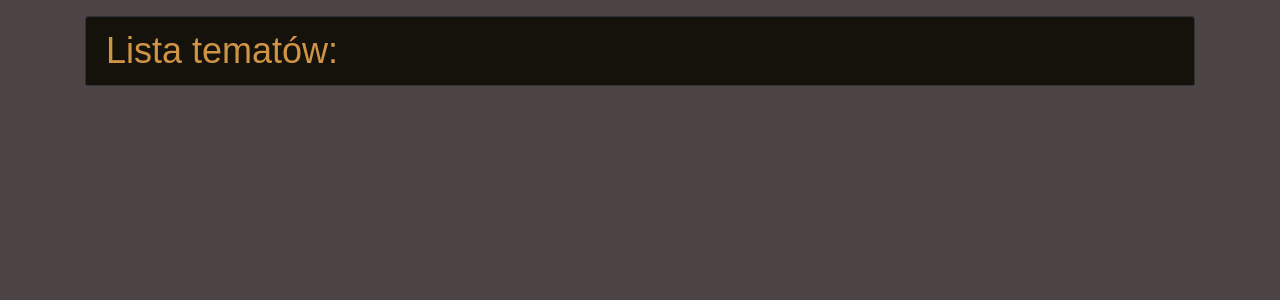
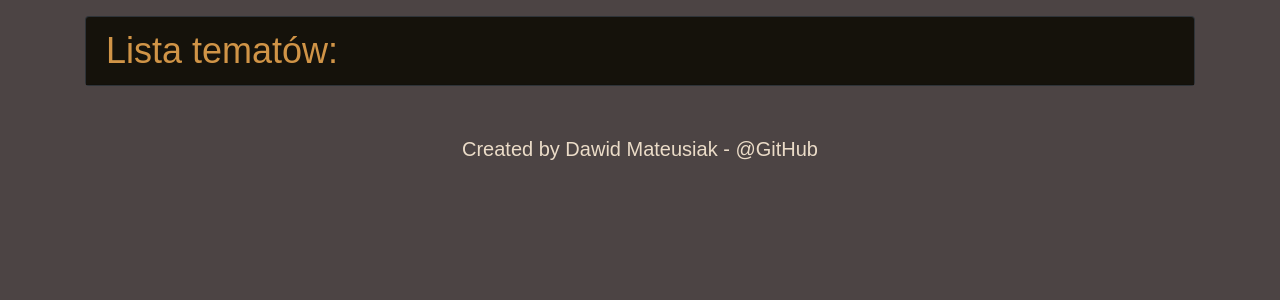
Before and after one commit to MateDawid/How_I_Learned_To_Code, a Django app: page /keyword in a window 1280 px wide. Shown: the part 88-388 px from the top of the page. Run offline with Django 3.2, Linux system fonts and the light colour scheme; data that the repository does not hold is empty; some libraries are stand-ins or nearby versions; some web fonts are replaced.

Commit message:
Add footer

```diff
--- a/blogsite/static/css/styles.css
+++ b/blogsite/static/css/styles.css
@@ -98,6 +98,15 @@ body {
     max-width: 80vw;
 }
 
+#footer_text {
+    padding-top:3vh;
+    color: rgb(235,220,200);
+}
+
+#footer_text:hover {
+    color: rgb(208,148,71);
+}
+
 @media (max-width: 640px) {
 
     .nav-link {
--- a/blogsite/templates/base.html
+++ b/blogsite/templates/base.html
@@ -40,5 +40,8 @@
 </nav>
 {% block content %}
 {% endblock content %}
+<footer>
+    <p class="m-0 text-center" id="footer_text">Created by Dawid Mateusiak - <a href="https://github.com/MateDawid" id="footer_text">@GitHub</a></p>
+</footer>
 </body>
 </html>
```
